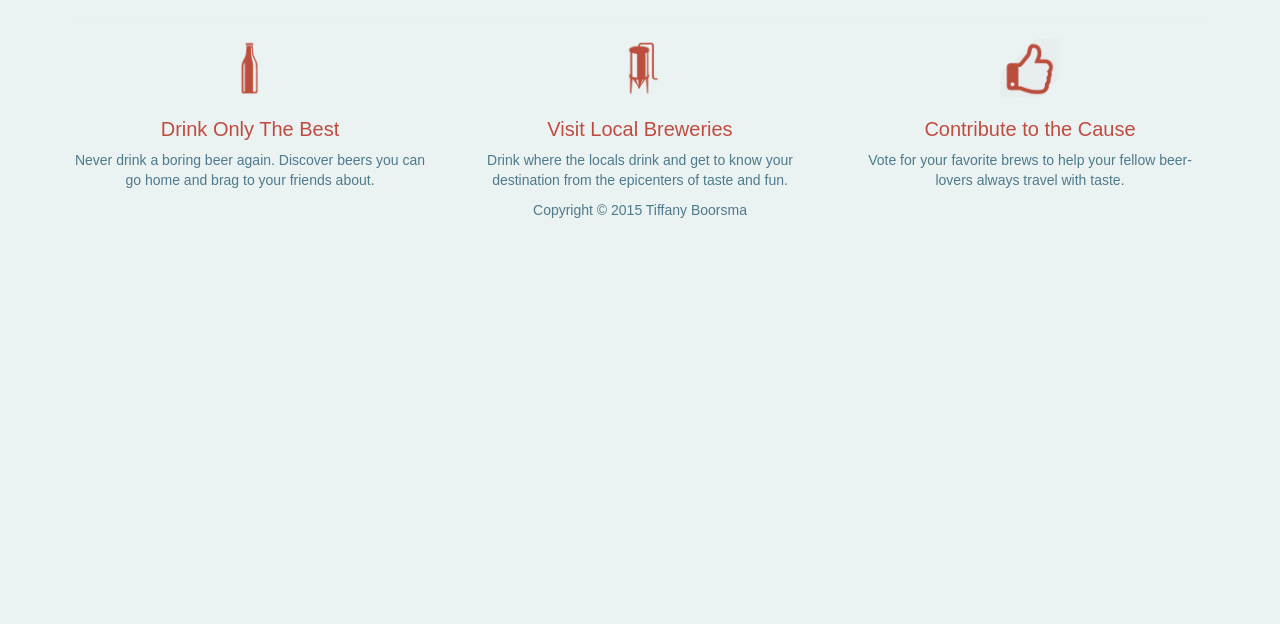
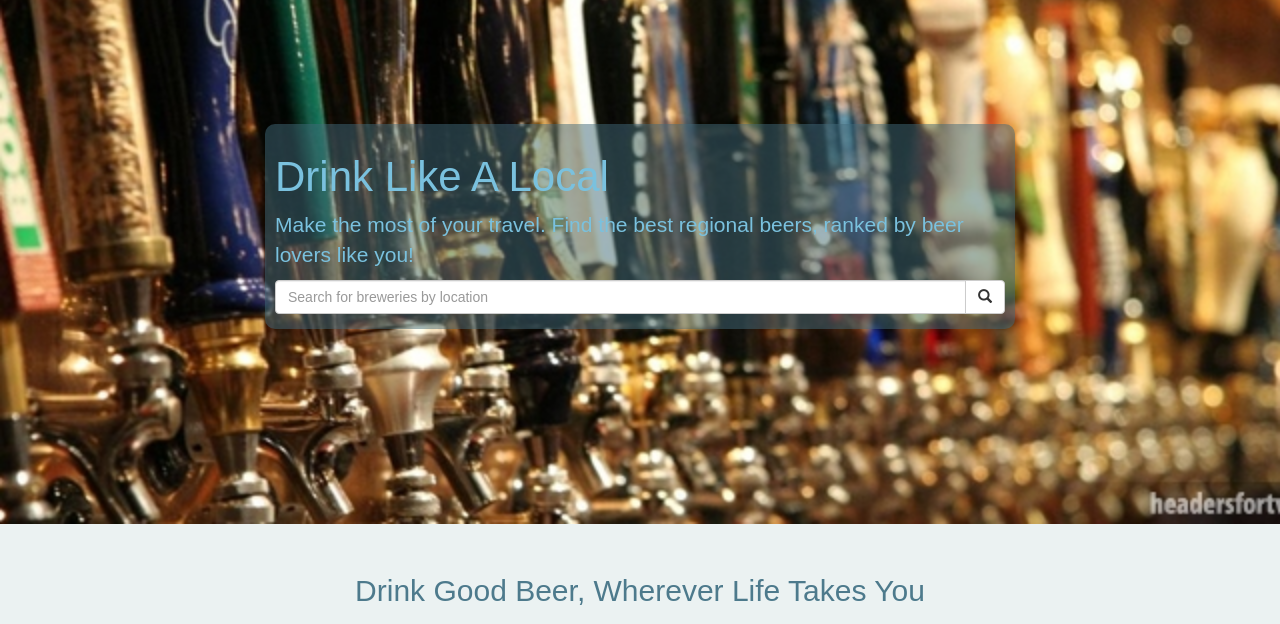
Before and after one commit to tiffboors29/project_4_frontend, a plain HTML site: page index.html in a window 1280 px wide. Shown: the part 176-800 px from the top of the page. Drawn offline with nearby package versions, Linux system fonts and the light colour scheme; some packages are replaced by stand-ins of ours; a web font is replaced by a local one.

Commit message:
Add footer, feature image and search bar styles

```diff
--- a/app/style.css
+++ b/app/style.css
@@ -8,18 +8,18 @@ body {
 h1 {
   color: #4D7A8C;
   font-family: 'Droid Sans', sans-serif;
-  font-size: 24px;
+  font-size: 3em;
 }
 
 h3 {
   color: #BF4C41;
   font-family: 'Droid Sans', sans-serif;
-  font-size: 20px;
+  font-size: 2em;
 }
 
-footer {
-  position: fixed;
-  bottom: 0px;
+.footer {
+  margin-bottom: 0px;
+  margin-top: 20px;
   color: #EBF2F2;
   height: 60px;
   width: 100%;
@@ -32,8 +32,39 @@ footer {
   height: 60px;
 }
 
-.container-kamn {
+.feature-img {
   margin-bottom: 30px;
+  background: url('../img/default-header.jpg');
+  width: 100%;
+  height: 700px;
+  background-size: cover;
+}
+
+.feature-img-content {
+  margin-top: 300px;
+  width: 60%;
+  margin-left: auto;
+  margin-right: auto;
+  background-color: rgba(67,107,122,0.5);
+  border-radius: 10px;
+  padding-top: 10px;
+  padding-bottom: 15px;
+  padding-left: 10px;
+  padding-right: 10px;
+}
+
+.feature-img-content h1 {
+  color: #7AC1DE;
+  font-size: 3em;
+}
+
+.feature-img-content p {
+  color: #7AC1DE;
+  font-size: 1.5em;
+}
+
+.state-dropdown {
+  width: 40px;
 }
 
 /* navbar styles */
```
